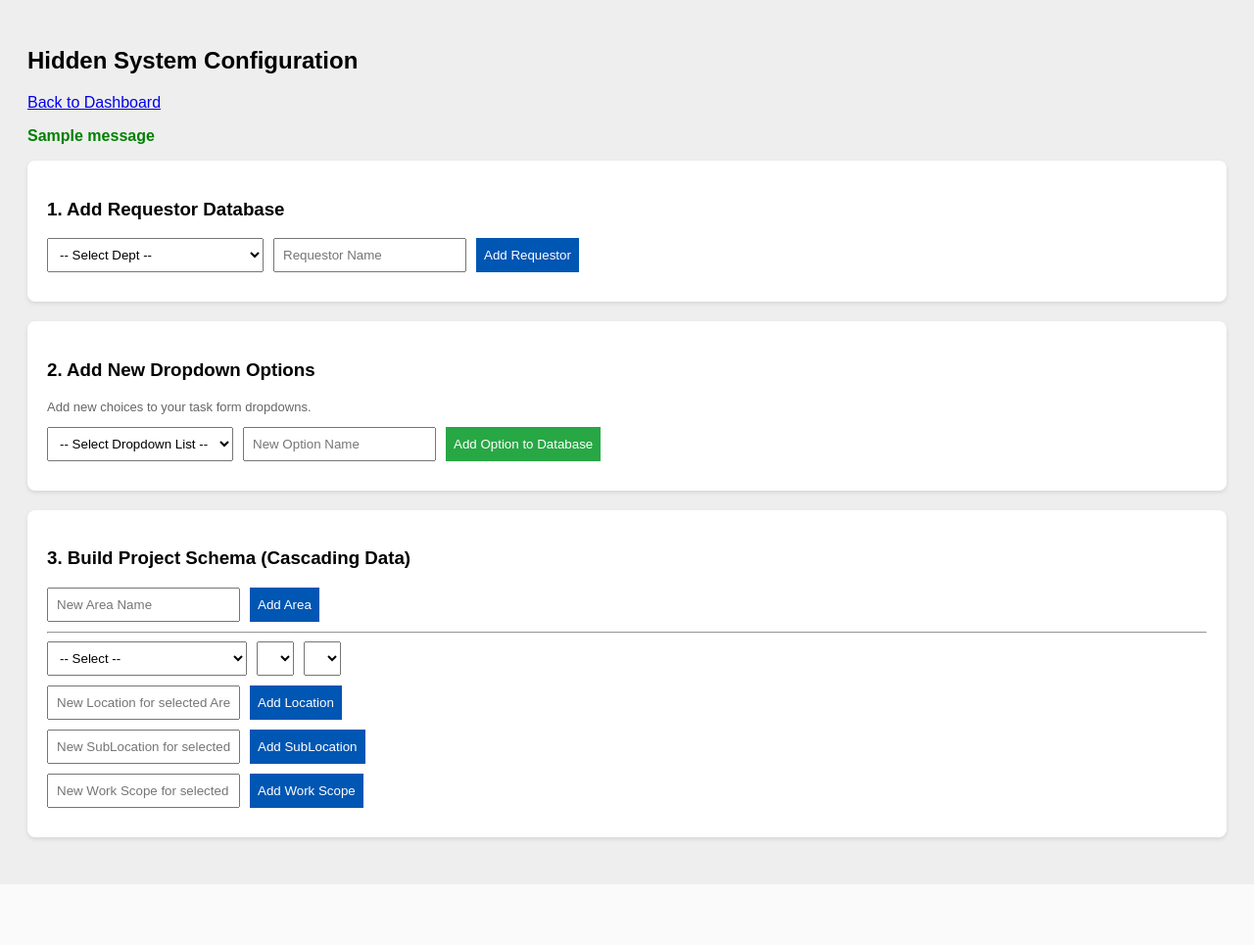
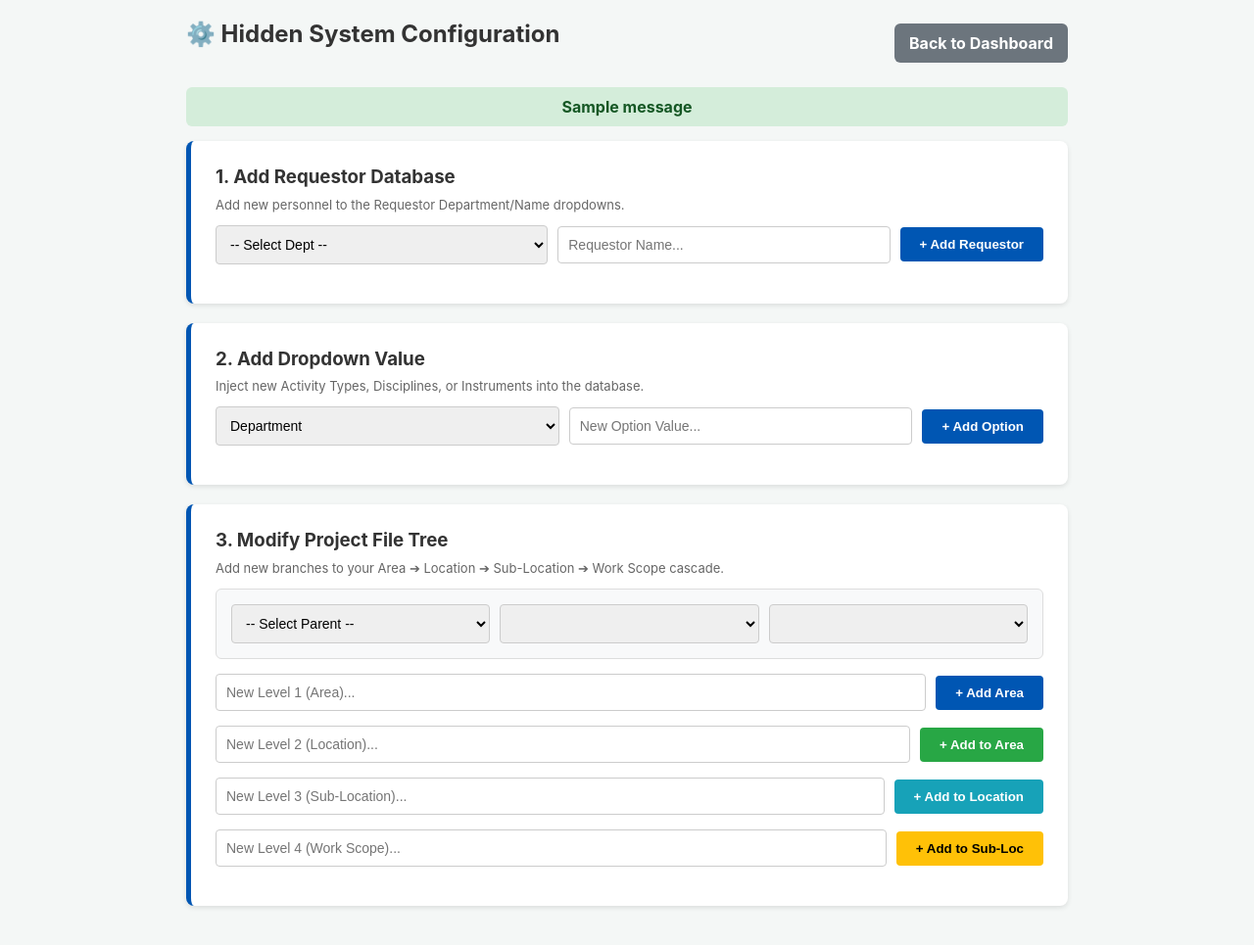
Before and after one commit to DRL8490/DAR, a Flask app: page /system_config_hidden in a window 1280 px wide. Shown: the whole page at 98% size. Before the commit the page ends 861 px from the top, so only its background shows below. Run offline with Flask 3, Linux system fonts and the light colour scheme; a user stored in the database is signed in; tables that the repository leaves empty hold one stand-in row (values such as "Sample post"); one stand-in notice (Sample message) is shown; lists and menus that the app fills with data are empty.

Commit message:
removed legacy on edit_task, new_task and hidden_admin.

```diff
--- a/templates/hidden_admin.html
+++ b/templates/hidden_admin.html
@@ -1,25 +1,34 @@
 <!DOCTYPE html>
-<html>
+<html lang="en">
 <head>
-    <title>System Config</title>
+    <meta charset="UTF-8">
+    <meta name="viewport" content="width=device-width, initial-scale=1.0">
+    <title>System Config - NMDC</title>
     <style>
-        body { font-family: Arial; padding: 20px; background: #eee; }
-        .card { background: white; padding: 20px; margin-bottom: 20px; border-radius: 8px; box-shadow: 0 2px 4px rgba(0,0,0,0.1); }
-        .form-group { margin-bottom: 10px; display: flex; gap: 10px; }
-        input, select, button { padding: 8px; }
-        button { background: #0056b3; color: white; border: none; cursor: pointer; }
+        body { font-family: -apple-system, BlinkMacSystemFont, Arial, sans-serif; padding: 20px; background: #f4f7f6; max-width: 900px; margin: auto; }
+        .header { display: flex; justify-content: space-between; align-items: center; margin-bottom: 20px; }
+        .btn-back { background: #6c757d; color: white; padding: 10px 15px; text-decoration: none; border-radius: 6px; font-weight: bold; }
+        .card { background: white; padding: 25px; margin-bottom: 20px; border-radius: 8px; box-shadow: 0 2px 5px rgba(0,0,0,0.1); border-left: 5px solid #0056b3; }
+        .form-group { margin-bottom: 15px; display: flex; gap: 10px; flex-wrap: wrap; align-items: center; }
+        input, select { padding: 10px; border: 1px solid #ccc; border-radius: 4px; font-size: 14px; flex: 1; min-width: 200px; }
+        button { background: #0056b3; color: white; border: none; cursor: pointer; font-weight: bold; padding: 10px 20px; border-radius: 4px; }
+        h2, h3 { color: #333; margin-top: 0; }
+        .flash { padding: 10px; border-radius: 6px; margin-bottom: 15px; background-color: #d4edda; color: #155724; text-align: center; font-weight: bold; }
     </style>
 </head>
 <body>
-    <h2>Hidden System Configuration</h2>
-    <a href="/">Back to Dashboard</a>
+    <div class="header">
+        <h2>⚙️ Hidden System Configuration</h2>
+        <a href="/" class="btn-back">Back to Dashboard</a>
+    </div>
 
     {% with messages = get_flashed_messages() %}
-      {% if messages %}<p style="color: green; font-weight: bold;">{{ messages[0] }}</p>{% endif %}
+      {% if messages %}<div class="flash">{{ messages[0] }}</div>{% endif %}
     {% endwith %}
 
     <div class="card">
         <h3>1. Add Requestor Database</h3>
+        <p style="font-size: 13px; color: #666; margin-top: -10px;">Add new personnel to the Requestor Department/Name dropdowns.</p>
         <form method="POST">
             <input type="hidden" name="action" value="add_requestor">
             <div class="form-group">
@@ -29,88 +38,110 @@
                     <option value="{{ dept.name }}">{{ dept.name }}</option>
                     {% endfor %}
                 </select>
-                <input type="text" name="name" placeholder="Requestor Name" required>
-                <button type="submit">Add Requestor</button>
+                <input type="text" name="name" placeholder="Requestor Name..." required>
+                <button type="submit">+ Add Requestor</button>
             </div>
         </form>
     </div>
 
     <div class="card">
-        <h3>2. Add New Dropdown Options</h3>
-        <p style="font-size: 13px; color: #666; margin-top: 0;">Add new choices to your task form dropdowns.</p>
+        <h3>2. Add Dropdown Value</h3>
+        <p style="font-size: 13px; color: #666; margin-top: -10px;">Inject new Activity Types, Disciplines, or Instruments into the database.</p>
         <form method="POST">
             <input type="hidden" name="action" value="add_dropdown">
             <div class="form-group">
                 <select name="category" required>
-                    <option value="">-- Select Dropdown List --</option>
                     <option value="Department">Department</option>
-                    <option value="TaskCategory">Task Category</option>
+                    <option value="TaskCategory">Activity Type (Task Category)</option>
+                    <option value="ActionRequired">Discipline (Action Required)</option>
                     <option value="Instrument">Instrument</option>
-                    <option value="ActionRequired">Action Required</option>
                 </select>
-                <input type="text" name="new_value" placeholder="New Option Name" required>
-                <button type="submit" style="background: #28a745;">Add Option to Database</button>
+                <input type="text" name="new_value" placeholder="New Option Value..." required>
+                <button type="submit">+ Add Option</button>
             </div>
         </form>
     </div>
 
     <div class="card">
-        <h3>3. Build Project Schema (Cascading Data)</h3>
+        <h3>3. Modify Project File Tree</h3>
+        <p style="font-size: 13px; color: #666; margin-top: -10px;">Add new branches to your Area ➔ Location ➔ Sub-Location ➔ Work Scope cascade.</p>
 
-        <form method="POST" class="form-group">
-            <input type="hidden" name="action" value="add_area">
-            <input type="text" name="area" placeholder="New Area Name" required>
-            <button type="submit">Add Area</button>
-        </form>
-        <hr>
-
-        <div class="form-group">
+        <div class="form-group" style="background: #f8f9fa; padding: 15px; border-radius: 6px; border: 1px solid #ddd;">
             <select id="aDrop" onchange="updateLoc()"></select>
             <select id="lDrop" onchange="updateSub()"></select>
             <select id="sDrop"></select>
         </div>
 
-        <form method="POST" class="form-group" onsubmit="return setParent('add_location', 'aDrop', 'area')">
+        <form method="POST" style="margin-top: 15px;" onsubmit="return setParent('add_area', null, null)">
+            <input type="hidden" name="action" value="add_area">
+            <div class="form-group"><input type="text" name="area" placeholder="New Level 1 (Area)..." required><button type="submit">+ Add Area</button></div>
+        </form>
+
+        <form method="POST" onsubmit="return setParent('add_location', 'aDrop', 'hidden_area_loc')">
             <input type="hidden" name="action" value="add_location">
             <input type="hidden" name="area" id="hidden_area_loc">
-            <input type="text" name="location" placeholder="New Location for selected Area" required>
-            <button type="submit">Add Location</button>
+            <div class="form-group"><input type="text" name="location" placeholder="New Level 2 (Location)..." required><button type="submit" style="background: #28a745;">+ Add to Area</button></div>
         </form>
 
-        <form method="POST" class="form-group" onsubmit="return setParent('add_subloc', 'lDrop', 'location')">
+        <form method="POST" onsubmit="return setParent('add_subloc', 'lDrop', 'hidden_loc_sub')">
             <input type="hidden" name="action" value="add_subloc">
             <input type="hidden" name="area" id="hidden_area_sub">
             <input type="hidden" name="location" id="hidden_loc_sub">
-            <input type="text" name="sub_location" placeholder="New SubLocation for selected Location" required>
-            <button type="submit">Add SubLocation</button>
+            <div class="form-group"><input type="text" name="sub_location" placeholder="New Level 3 (Sub-Location)..." required><button type="submit" style="background: #17a2b8;">+ Add to Location</button></div>
         </form>
 
-        <form method="POST" class="form-group" onsubmit="return setParent('add_scope', 'sDrop', 'sub_location')">
+        <form method="POST" onsubmit="return setParent('add_scope', 'sDrop', 'hidden_sub_scp')">
             <input type="hidden" name="action" value="add_scope">
             <input type="hidden" name="area" id="hidden_area_scp">
             <input type="hidden" name="location" id="hidden_loc_scp">
             <input type="hidden" name="sub_location" id="hidden_sub_scp">
-            <input type="text" name="work_scope" placeholder="New Work Scope for selected SubLoc" required>
-            <button type="submit">Add Work Scope</button>
+            <div class="form-group"><input type="text" name="work_scope" placeholder="New Level 4 (Work Scope)..." required><button type="submit" style="background: #ffc107; color: black;">+ Add to Sub-Loc</button></div>
         </form>
     </div>
 
     <script>
         let schema = {{ schema_json | safe }};
+
         function pop(id, list) {
             let el = document.getElementById(id);
-            el.innerHTML = '<option value="">-- Select --</option>';
+            el.innerHTML = '<option value="">-- Select Parent --</option>';
             list.forEach(i => el.innerHTML += `<option value="${i}">${i}</option>`);
         }
+
         pop("aDrop", Object.keys(schema));
-        function updateLoc() { let a = document.getElementById("aDrop").value; pop("lDrop", a ? Object.keys(schema[a]) : []); updateSub(); }
-        function updateSub() { let a = document.getElementById("aDrop").value; let l = document.getElementById("lDrop").value; pop("sDrop", (a && l) ? Object.keys(schema[a][l]) : []); }
+
+        function updateLoc() {
+            let a = document.getElementById("aDrop").value;
+            pop("lDrop", a && schema[a] ? Object.keys(schema[a]) : []);
+            updateSub();
+        }
+
+        function updateSub() {
+            let a = document.getElementById("aDrop").value;
+            let l = document.getElementById("lDrop").value;
+            pop("sDrop", (a && l && schema[a][l]) ? Object.keys(schema[a][l]) : []);
+        }
+
         function setParent(action, requiredDrop, fieldName) {
-            let a = document.getElementById("aDrop").value; let l = document.getElementById("lDrop").value; let s = document.getElementById("sDrop").value;
-            if (!document.getElementById(requiredDrop).value) { alert("Please select the parent dropdown above first!"); return false; }
-            if(action === 'add_location') document.getElementById('hidden_area_loc').value = a;
-            if(action === 'add_subloc') { document.getElementById('hidden_area_sub').value = a; document.getElementById('hidden_loc_sub').value = l; }
-            if(action === 'add_scope') { document.getElementById('hidden_area_scp').value = a; document.getElementById('hidden_loc_scp').value = l; document.getElementById('hidden_sub_scp').value = s; }
+            let a = document.getElementById("aDrop").value;
+            let l = document.getElementById("lDrop").value;
+            let s = document.getElementById("sDrop").value;
+
+            if (requiredDrop && !document.getElementById(requiredDrop).value) {
+                alert("Please select the parent dropdown from the gray box above first!");
+                return false;
+            }
+
+            if(action === 'add_location') { document.getElementById('hidden_area_loc').value = a; }
+            if(action === 'add_subloc') {
+                document.getElementById('hidden_area_sub').value = a;
+                document.getElementById('hidden_loc_sub').value = l;
+            }
+            if(action === 'add_scope') {
+                document.getElementById('hidden_area_scp').value = a;
+                document.getElementById('hidden_loc_scp').value = l;
+                document.getElementById('hidden_sub_scp').value = s;
+            }
             return true;
         }
     </script>
```
Also changed, not shown: templates/edit_task.html (+3 -4 lines), templates/new_task.html (+4 -3 lines).
